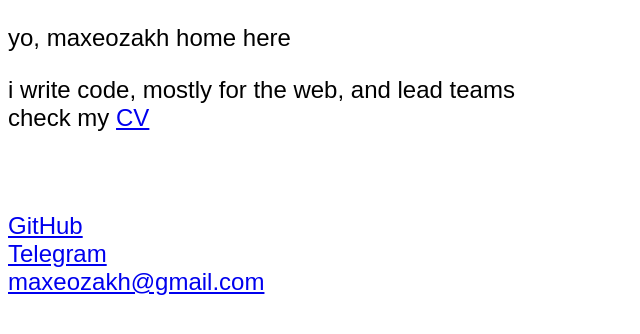
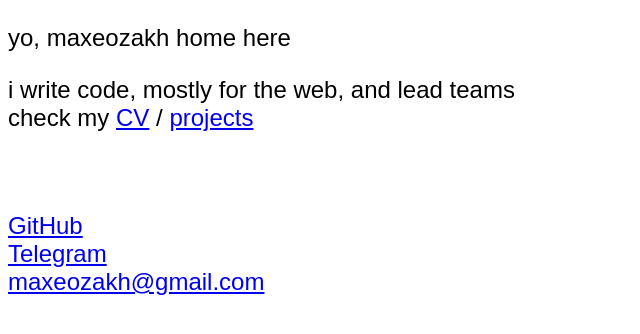
Before and after one commit to maxeozakh/personal_website, a plain HTML site: page index.html in a window 1280 px wide. Shown: the whole page, without its empty margins (0-640 px from the left). Drawn offline with Linux system fonts and the light colour scheme.

Commit message:
more precise link

```diff
--- a/index.html
+++ b/index.html
@@ -10,7 +10,7 @@
   <body style="font: 300 24px sans-serif;">
     <p>yo, maxeozakh home here</p>
     <p>i write code, mostly for the web, and lead teams<br />
-      check my <a href="/cv.pdf">CV</a>
+      check my <a href="/cv.pdf">CV</a> / <a href="https://github.com/maxeozakh/about/blob/main/projects.md#projects">projects</a>
     </p>
 
 
```
